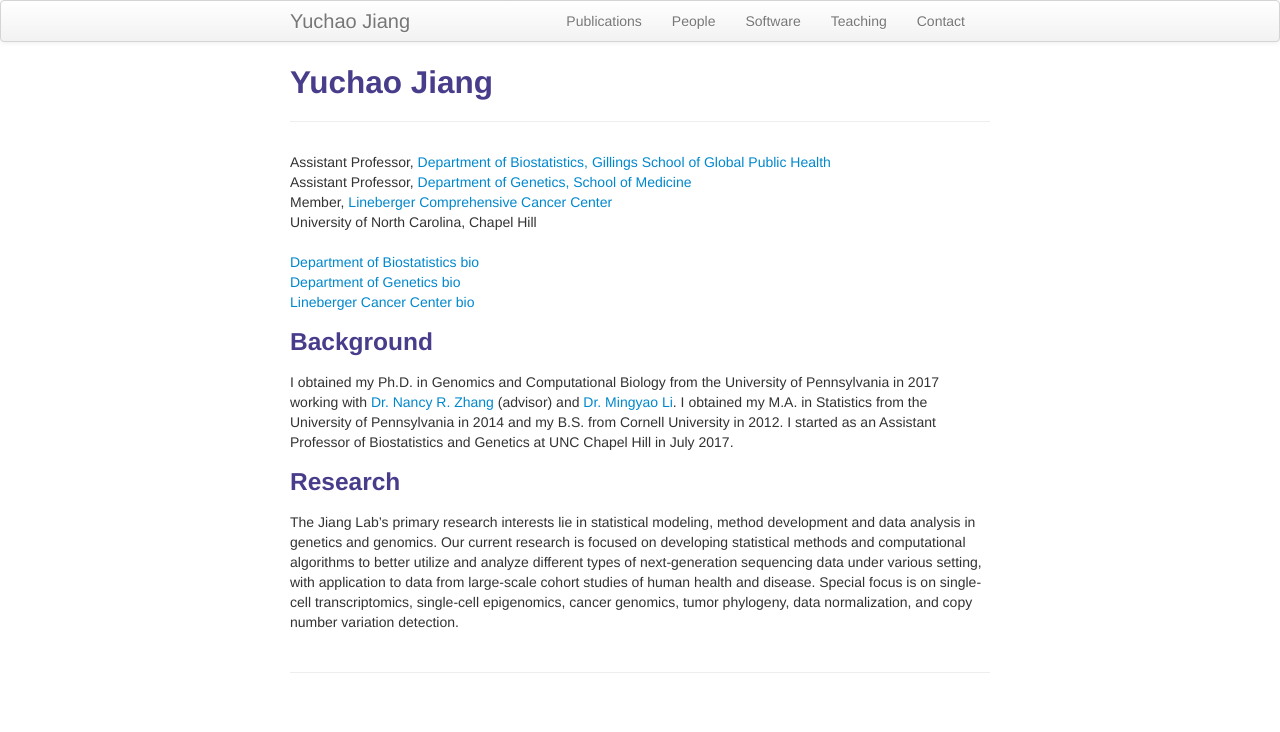
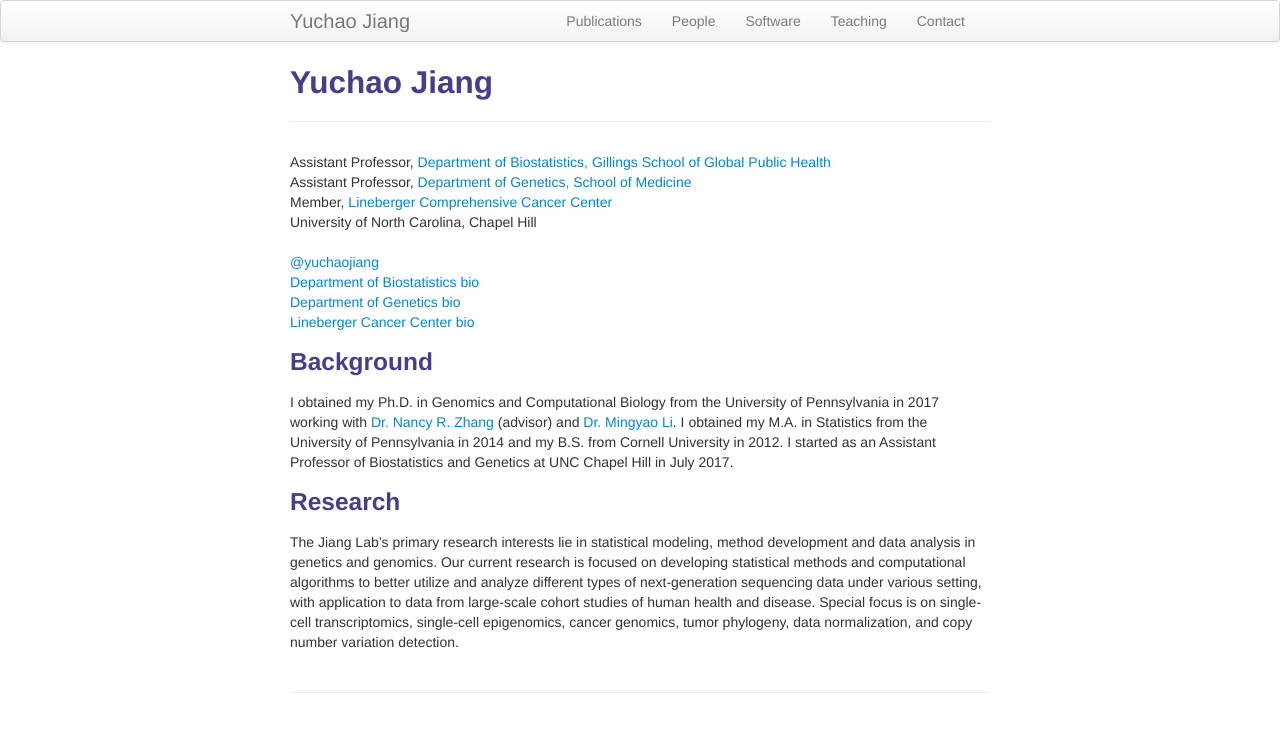
Before and after one commit to yuchaojiang/yuchaojiang.github.io, a Jekyll site: the page built from index.md, in a window 1280 px wide. Shown: the top 732 px of the page. Built offline with Jekyll 4.4.1, drawn with Linux system fonts in a browser that asks for light colours.

Commit message:
Update index.md

```diff
--- a/index.md
+++ b/index.md
@@ -16,6 +16,7 @@ description: I am an Assistant Professor in the Department of Biostatistics and
 
 <div class="container">
     <div class="row-fluid">
+            <a href="https://twitter.com/yuchaojiang">@yuchaojiang</a><br/>
             <a href="http://sph.unc.edu/adv_profile/yuchao-jiang-phd/">Department of Biostatistics bio</a><br/>
             <a href="https://www.med.unc.edu/genetics/people/joint-secondary-faculty/yuchao-jiang-phd">Department of Genetics bio</a><br/>
             <a href="http://unclineberger.org/people/profiles/yuchao-jiang">Lineberger Cancer Center bio</a><br/>
```
